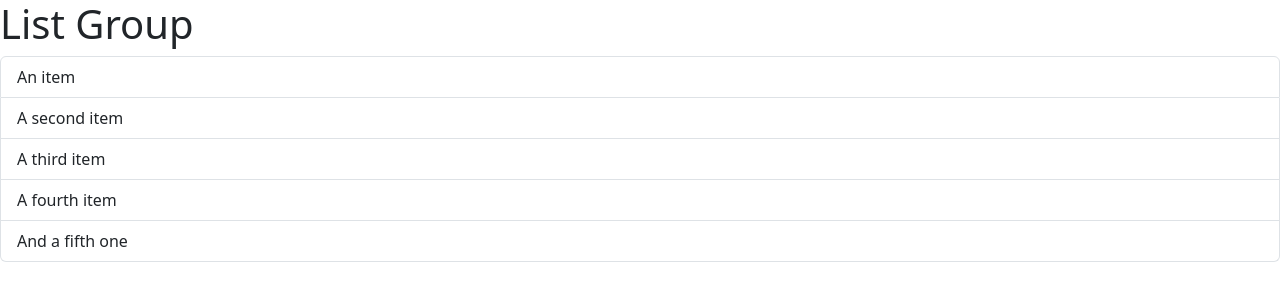
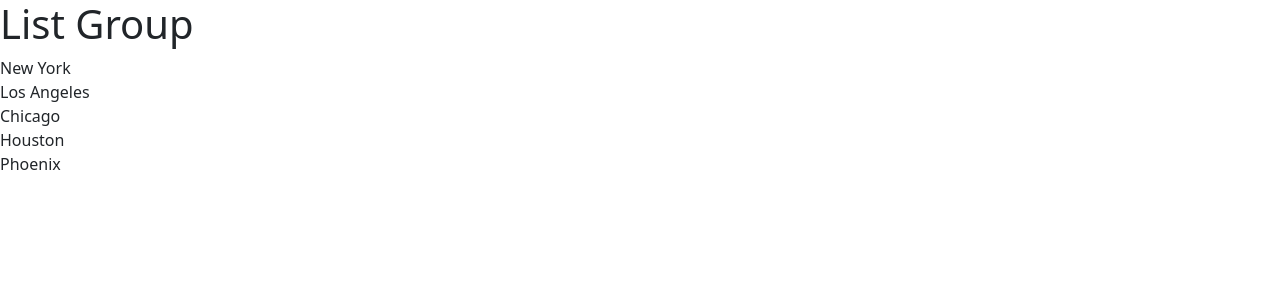
Before and after one commit to Simangaliso-Njabulo/react-app, a React (Vite) app: page / in a window 1280 px wide. Shown: the top 300 px of the page. Built offline with nearby package versions, Linux system fonts and the light colour scheme.

Commit message:
Update ListGroup component to use dynamic items from an array

```diff
--- a/src/components/ListGroup.tsx
+++ b/src/components/ListGroup.tsx
@@ -1,13 +1,13 @@
 function ListGroup() {
+  const items = ["New York", "Los Angeles", "Chicago", "Houston", "Phoenix"];
+
   return (
     <>
-        <h1>List Group</h1>
-        <ul className="list-group">
-            <li className="list-group-item">An item</li>
-            <li className="list-group-item">A second item</li>
-            <li className="list-group-item">A third item</li>
-            <li className="list-group-item">A fourth item</li>
-            <li className="list-group-item">And a fifth one</li>
+      <h1>List Group</h1>
+      <ul className="list-group">
+        {items.map((item) => (
+          <li key={item}>{item}</li>
+        ))}
       </ul>
     </>
   );
```
